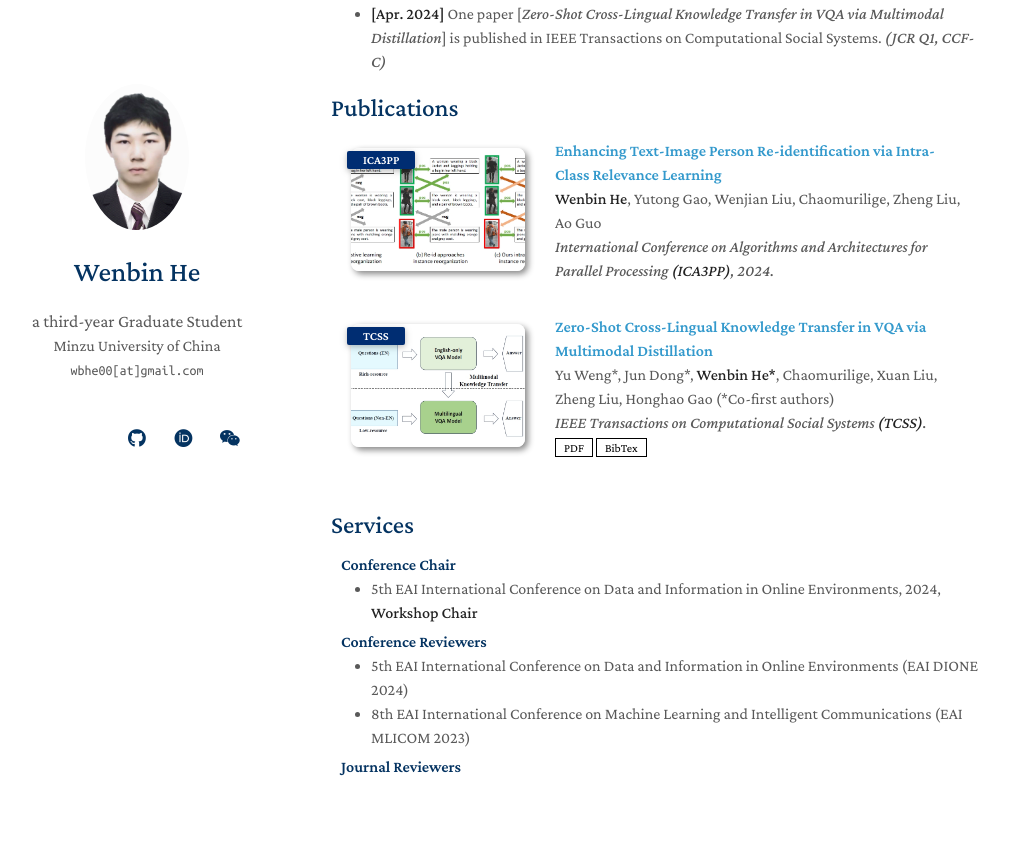
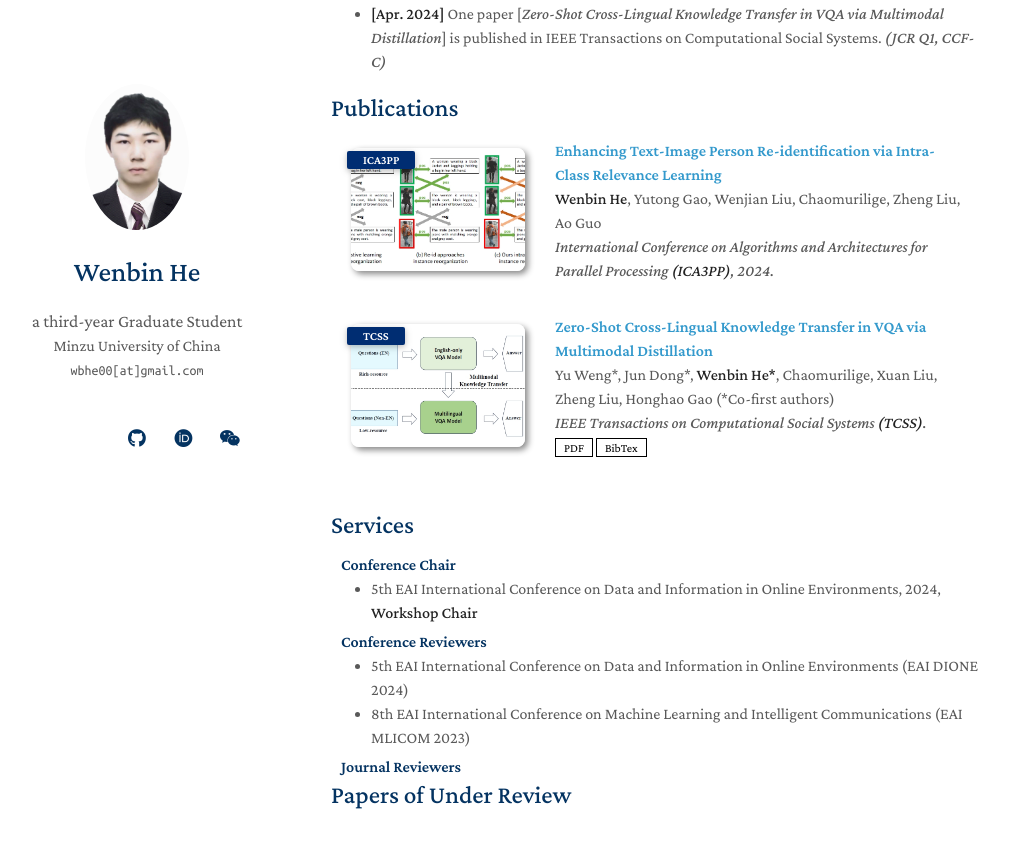
Before and after one commit to BbiHH/BbiHH.github.io, a Jekyll site: the page built from index.md, in a window 1280 px wide and 900 px high, scrolled down 612 px. Shown: the top 848 px of the window, without its empty margins (139-1148 px from the left). Built offline with Jekyll 4.4.1, drawn with Linux system fonts in a browser that asks for light colours; a style sheet for code colours, icons or effects is not loaded; our own code applies the rules of GitHub Pages for plain Markdown files.

Commit message:
Update index.md

```diff
--- a/index.md
+++ b/index.md
@@ -25,3 +25,5 @@
 {% include_relative _includes/publications.md %}
 
 {% include_relative _includes/services.md %}
+
+{% include_relative _includes/underreview.md %}
```
